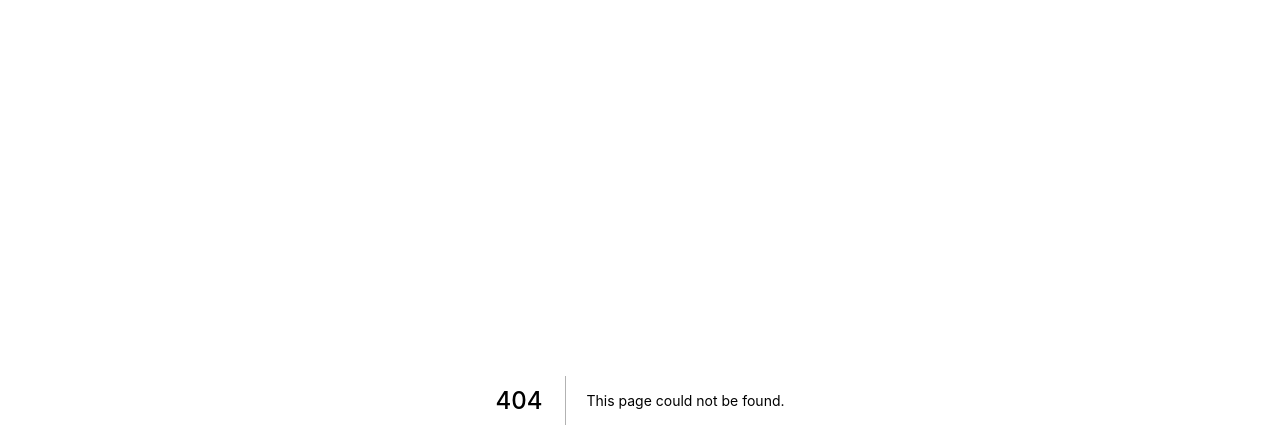
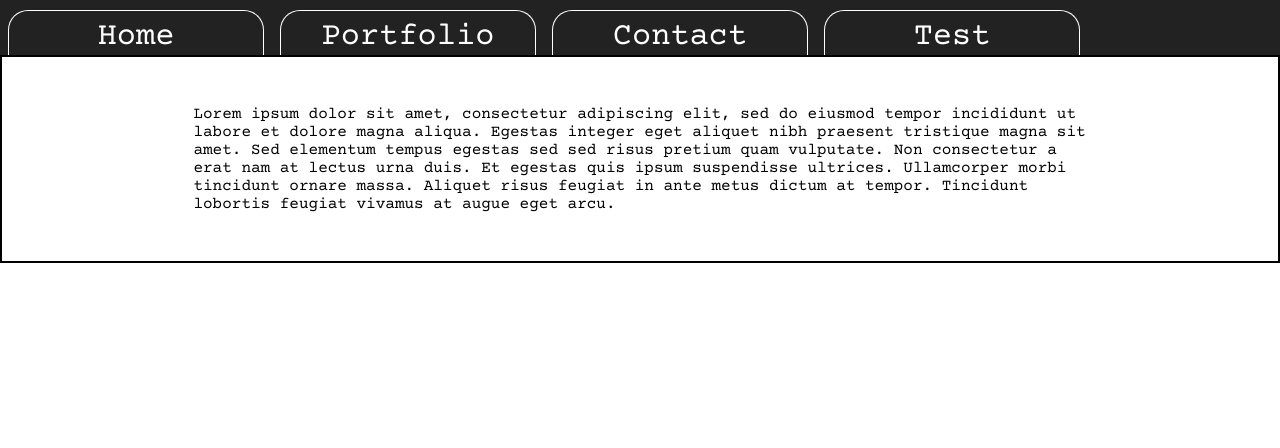
Before and after one commit to YTyler/personal-site-nextjs, a Next.js app: page /Portfolio in a window 1280 px wide. Before the commit this address had no page. Shown: the top 448 px of the page. Built offline with nearby package versions, Linux system fonts and the light colour scheme.

Commit message:
initialize a page & a component

```diff
--- /dev/null
+++ b/pages/Portfolio.jsx
@@ -0,0 +1,31 @@
+import Head from 'next/head'
+import styles from '../styles/Portfolio.module.css'
+import Navbar from '../components/Navbar'
+
+export default function Portfolio() {
+    return (
+        <div>
+            <Head>
+                <title>Tyler Yates Portfolio</title>
+                <link rel="icon" href="/popAvatarZoom.PNG" />
+                <link rel="preconnect" href="https://fonts.gstatic.com" />
+                <link href="https://fonts.googleapis.com/css2?family=Courier+Prime:ital,wght@0,400;0,700;1,400;1,700&display=swap" rel="stylesheet" />
+            </Head>
+
+            <main>
+                <Navbar />
+                <div class='hero'>
+                    <div class='wrapper'>
+                        <div>
+                            <p>Lorem ipsum dolor sit amet, consectetur adipiscing elit, sed do eiusmod tempor incididunt ut labore et dolore magna aliqua. Egestas integer eget aliquet nibh praesent tristique magna sit amet. Sed elementum tempus egestas sed sed risus pretium quam vulputate. Non consectetur a erat nam at lectus urna duis. Et egestas quis ipsum suspendisse ultrices. Ullamcorper morbi tincidunt ornare massa. Aliquet risus feugiat in ante metus dictum at tempor. Tincidunt lobortis feugiat vivamus at augue eget arcu.</p>
+                        </div>
+                    </div>
+
+                </div>
+            </main>
+            <footer>
+            </footer>
+
+        </div>
+    )
+}
```
Also changed, not shown: components/ProjectCard.jsx (added, +10 -0 lines), styles/Portfolio.module.css (added).
